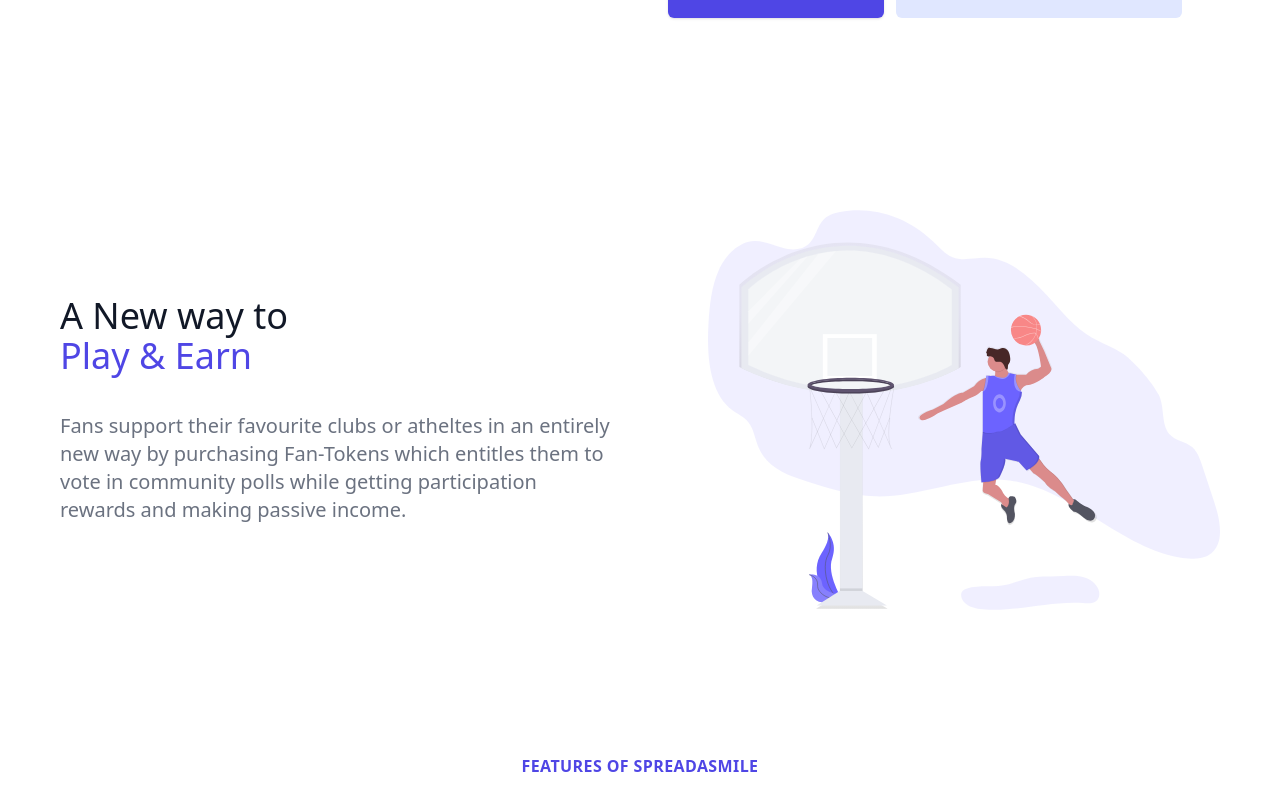
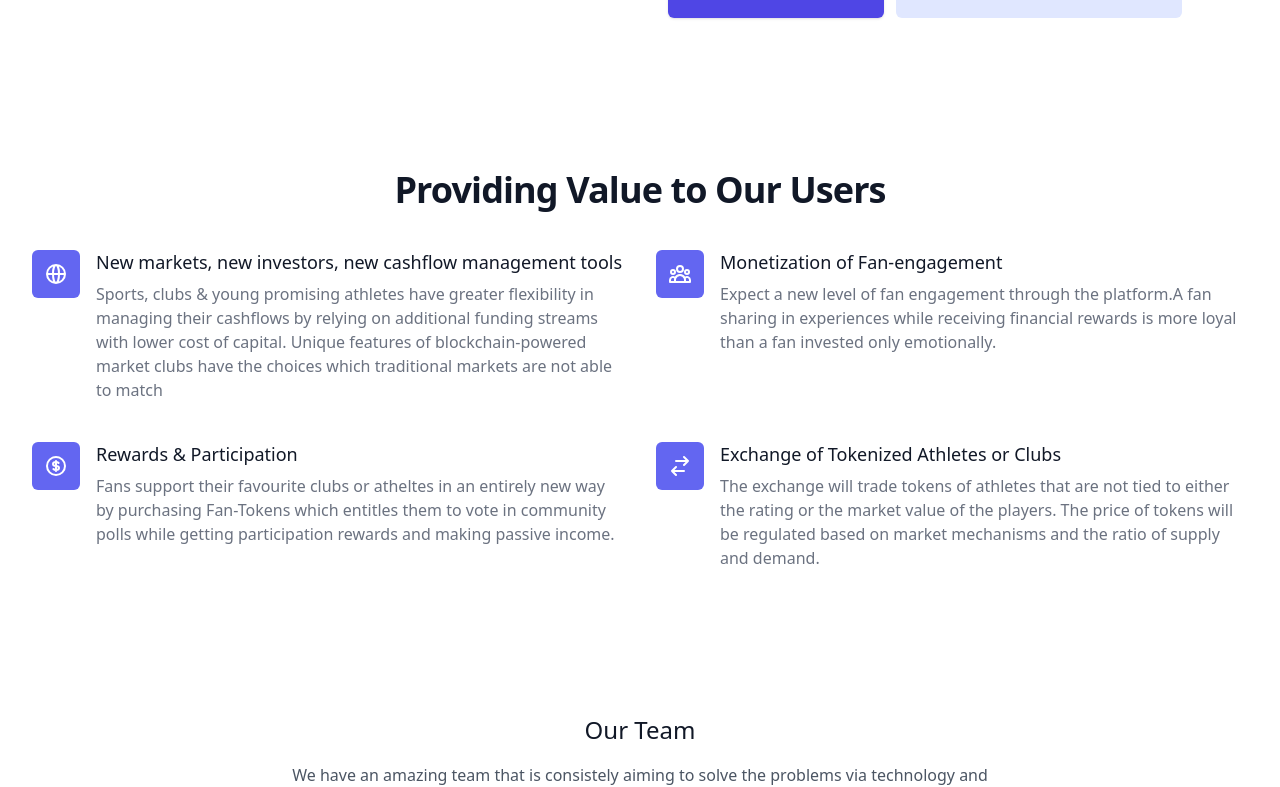
Before and after one commit to pal-16/NGO-WebApp, a React (Create React App) app in the folder client/: page / in a window 1280 px wide. Shown: the part 560-1347 px from the top of the page. Built offline with nearby package versions, Linux system fonts and the light colour scheme.

Commit message:
add data to campagins

```diff
--- a/client/src/pages/Campaign.js
+++ b/client/src/pages/Campaign.js
@@ -53,8 +53,7 @@ const Campaign = () => {
 						<div className="h-1 w-20 bg-indigo-500 rounded"></div>
 					</div>
 					<p className="lg:w-1/2 w-full leading-relaxed text-gray-500">
-						Here you can view all the campaigns created on KheloFi by diffetent
-						athletes and clubs. Click on a campaigns to see the details, buy
+						Here you can view all the campaigns created. Click on a campaigns to see the details, buy
 						campaigns and transfer campaigns
 					</p>
 				</div>
@@ -77,7 +76,7 @@ const Campaign = () => {
 									</h2>
 									<div className="flex mb-1 w-50">
 										<span className="flex items-center">
-											Number Of Volunteer {campaign.noOfVolunteers}
+											Volunteer Required: {campaign.noOfVolunteers}
 											{/* <div className="w-40 bg-gray-200 h-2 ml-2">
                           <div
                             className="bg-indigo-600 h-2"
@@ -87,9 +86,9 @@ const Campaign = () => {
 										</span>
 									</div>
 									<br></br>
-									<div className="flex m-auto">
+									{/* <div className="flex m-auto">
 										<span className="title-font font-medium text-sm text-gray-900 m-auto">
-											Address {campaign.address}
+											Address: {campaign.address}
 										</span>
 									</div>
 									<div className="flex m-auto">
@@ -99,10 +98,8 @@ const Campaign = () => {
 										<span className="title-font font-medium text-sm text-gray-900 m-auto">
 											Time {campaign.time}
 										</span>
-									</div>
-									<p className="mt-1 leading-relaxed text-base">
-										{campaign.description}
-									</p>
+									</div> */}
+
 								</div>
 								<button
 									onClick={enrol}
--- a/client/src/pages/Home.js
+++ b/client/src/pages/Home.js
@@ -114,27 +114,11 @@ const Home = ({ isAuthenticated, setIsAuthenticated }) => {
           </div>
         </div>
       </section>
-      <section className="text-gray-700 body-font mx-10">
-        <div className="container mx-auto flex px-5 py-24 md:flex-row flex-col items-center">
-          <div className="lg:flex-grow md:w-1/2 lg:pr-24 md:pr-16 flex flex-col md:items-start md:text-left mb-16 md:mb-0 items-center text-center">
-            <h1 className="title-font sm:text-4xl text-3xl mb-4 font-medium text-gray-900">A New way to
-              <br className="hidden lg:inline-block" /> <p className="text-indigo-600"> Play & Earn </p>
-            </h1>
-            <p className="mt-3 text-base text-gray-500 sm:mt-5 sm:text-lg sm:max-w-xl sm:mx-auto md:mt-5 md:text-xl lg:mx-0">
-              Fans support their favourite clubs or atheltes in an entirely new way by purchasing Fan-Tokens which entitles them to vote in community polls while getting participation rewards and making passive income.
-            </p>
-          </div>
-          <div className="lg:max-w-lg lg:w-full md:w-1/2 w-5/6">
-            <img className="object-cover object-center rounded" alt="hero" src={PlayerLogo} />
-          </div>
-        </div>
-      </section>
 
 
       <div className="py-12 bg-white">
       <div className="max-w-7xl mx-auto px-4 sm:px-6 lg:px-8">
         <div className="lg:text-center">
-          <h2 className="text-base text-indigo-600 font-semibold tracking-wide uppercase">Features of SpreadASmile</h2>
           <p className="mt-2 text-3xl leading-8 font-extrabold tracking-tight text-gray-900 sm:text-4xl">
             Providing Value to Our Users
           </p>
--- a/client/src/pages/UserCrowdfunding.js
+++ b/client/src/pages/UserCrowdfunding.js
@@ -71,14 +71,11 @@ const UserCrowdfunding = () => {
   }, []);
 
   return (
-    <section className="text-gray-600 body-font lg:mx-10 sm:mx-2">
-      <div className="container px-5 py-24 mx-auto">
-        <div className="flex flex-wrap w-full mb-20">
-          <div className="lg:w-1/2 w-full mb-6 lg:mb-0">
-            <h1 className="sm:text-3xl text-2xl font-medium title-font mb-2 text-gray-900">
-            Crowdfunding Requests
-            </h1>
-            <div className="h-1 w-20 bg-indigo-500 rounded"></div>
+    <section className="text-gray-600 body-font lg:mx-2 sm:mx-2">
+    <div className="flex flex-wrap w-full mb-20">
+          <div className="lg:w-1/2 w-full mb-4 lg:mb-0">
+
+
           </div>
           <p className="lg:w-1/2 w-full leading-relaxed text-gray-500">
 
@@ -88,7 +85,7 @@ const UserCrowdfunding = () => {
           {posts.map((token) => {
             return (
               <div
-                className="hover:animate-pulse xl:w-1/4 md:w-1/2 p-4"
+                className="hover:animate-pulse xl:w-1/3 md:w-1/3 p-4"
                 key={token._id}
                 onClick={() => navigate(`/Crowdfunding/${token._id}`)}
               >
@@ -116,14 +113,14 @@ const UserCrowdfunding = () => {
                     </span>
                   </div>
                   <br></br>
-                  <div className="flex m-auto">
+                  {/* <div className="flex m-auto">
                     <CurrencyDollarIcon className="rounded-full w-10 h-10 bg-gray-200 p-0 border-0 inline-flex items-center justify-center text-indigo-500 ml-4" />
                     <span className="title-font font-medium text-sm text-gray-900 m-auto">
                       Balance {token.amountNeeded}
                     </span>
-                  </div>
+                  </div> */}
                   <p className="mt-1 leading-relaxed text-base">
-                  Posted by NGO name
+                  Posted by Udaan Foundation
                   </p>
                   <Popup
                     Button={
@@ -141,7 +138,7 @@ const UserCrowdfunding = () => {
             );
           })}
         </div>
-      </div>
+
     </section>
   );
 
```
